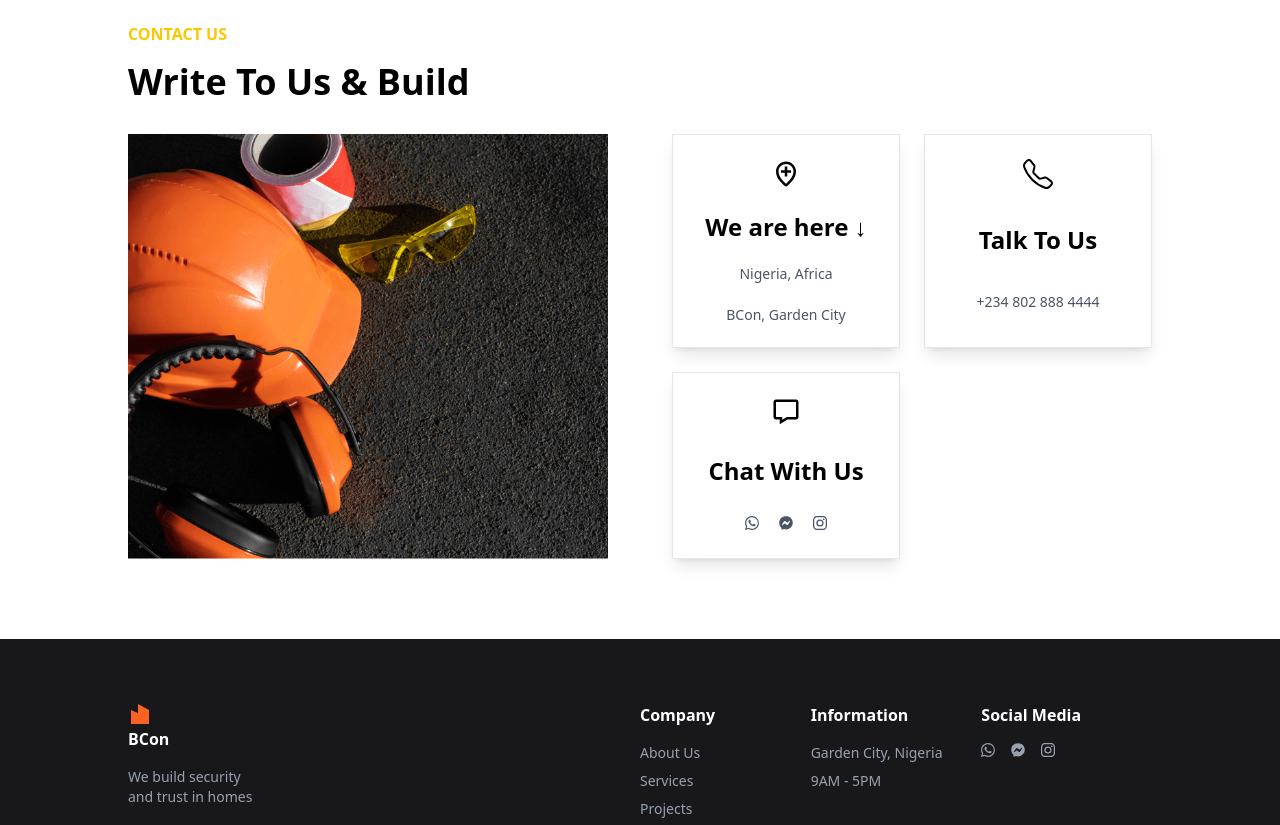
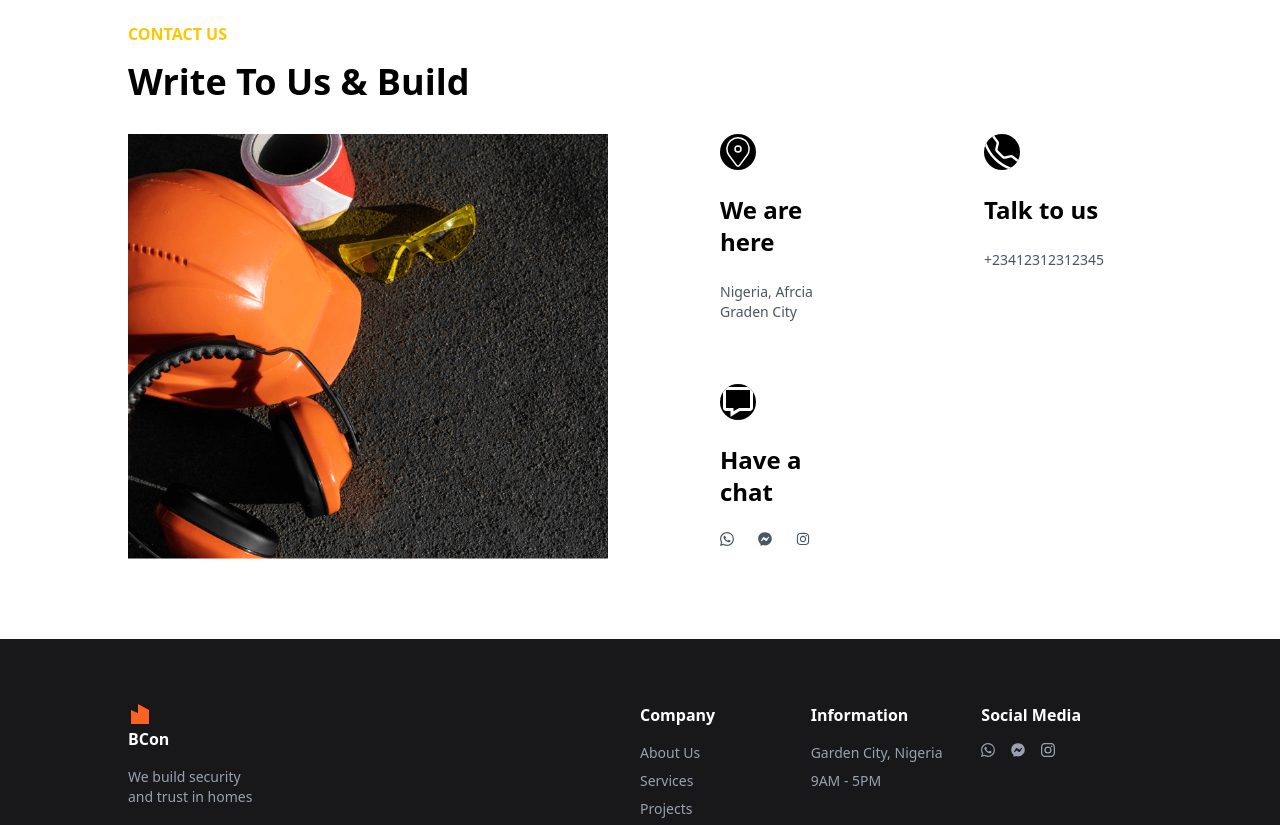
Before and after one commit to Pamode-Ukwe/BCon-construction, a React (Vite) app: page / in a window 1280 px wide. Shown: the part 3040-3865 px from the top of the page. Built offline with nearby package versions, Linux system fonts and the light colour scheme.

Commit message:
Updated contact page

```diff
--- a/src/ContactUs.tsx
+++ b/src/ContactUs.tsx
@@ -1,34 +1,41 @@
-import { BiLocationPlus, BiMessage } from "react-icons/bi"
-import { BsInstagram, BsTelephone, BsWhatsapp } from "react-icons/bs"
-import { FaFacebookMessenger } from "react-icons/fa"
+import { BiMessage } from "react-icons/bi"
 import contactPic from "../src/assets/contact-img.png"
+import { BsTelephone, BsWhatsapp } from "react-icons/bs"
+import { CiLocationOn } from "react-icons/ci"
+import { FaFacebookMessenger, FaInstagram } from "react-icons/fa"
 
 const ContactUs = () => {
   return (
-    <section id="contact-us" className="px-32 py-16">
-        <h1 className="font-bold text-yellow-400 lg:text-left text-center w-fit">CONTACT US</h1>
-        <div className="font-bold text-4xl py-4 col-span-5">Write To Us & Build</div>
-        <div className="grid lg:grid-cols-2 lg:gap-16 py-4 sm:px-0 px-4">
-            <img src={contactPic} alt="" className="sm:flex hidden"/>
-            <div className="grid lg:grid-cols-2 text-center gap-6">
-                <div className="grid border border-gray-200 shadow-lg hover:border-orange-300 hover:cursor-pointer hover:shadow-lg">
-                    <BiLocationPlus className="text-3xl mx-auto grid mt-6"/>
-                    <h1 className="text-2xl font-semibold">We are here ↓</h1>
-                    <h1 className="text-gray-600 text-sm">Nigeria, Africa</h1>
-                    <h2 className="text-gray-600 text-sm lg:pb-0 pb-8">BCon, Garden City</h2>
+    <section id="contact-us" className="md:px-32 sm:px16 px-12 py-16">
+        <h1 className="font-bold text-yellow-400 lg:text-left text-center">CONTACT US</h1>
+        <div className="font-bold text-4xl py-4">Write To Us & Build</div>
+        <div className="grid lg:grid-cols-2 gap-16 py-4">
+            <img src={contactPic} alt="" />
+            <div className="grid lg:grid-cols-2 gap-12 sm:mx-0 mx-auto">
+                <div className="">
+                    <div className="px-12 bg-white rounded-sm">
+                        <CiLocationOn className="text-white bg-black rounded-full text-4xl"/>
+                        <h1 className="font-semibold text-2xl py-6">We are here</h1>
+                        <p className="text-gray-600 text-sm">Nigeria, Afrcia</p>
+                        <p className="text-gray-600 text-sm">Graden City</p>
+                    </div>
                 </div>
-                <div className="grid border border-gray-200 shadow-lg hover:border-orange-300 hover:cursor-pointer hover:shadow-lg">
-                    <BsTelephone className="text-3xl mx-auto grid mt-6"/>
-                    <h1 className="text-2xl font-semibold">Talk To Us</h1>
-                    <h1 className="text-gray-600 text-sm lg:pb-0 pb-8">+234 802 888 4444</h1>
+                <div className="">
+                    <div className="px-12 bg-white rounded-sm">
+                        <BsTelephone className="text-white bg-black rounded-full text-4xl"/>
+                        <h1 className="font-semibold text-2xl py-6">Talk to us</h1>
+                        <p className="text-gray-600 text-sm">+23412312312345</p>
+                    </div>
                 </div>
-                <div className="grid border border-gray-200 shadow-lg hover:border-orange-300 hover:cursor-pointer hover:shadow-lg">
-                    <BiMessage className="text-3xl mx-auto grid mt-6"/>
-                    <h1 className="text-2xl font-semibold">Chat With Us</h1>
-                    <div className="text-gray-600 text-sm flex justify-between lg:px-18 px-44 lg:pt-0 pt-2  lg:pb-0 pb-8">
-                        <BsWhatsapp className="hover:text-orange-300 hover:shadow-md"/>
-                        <FaFacebookMessenger className="hover:text-orange-300 hover:shadow-md"/>
-                        <BsInstagram className="hover:text-orange-300 hover:shadow-md"/>
+                <div>
+                    <div className="px-12 bg-white rounded-sm">
+                        <BiMessage className="text-white bg-black rounded-full text-4xl"/>
+                        <h1 className="font-semibold text-2xl py-6">Have a chat</h1>
+                        <div className="text-gray-600 text-sm flex gap-6">
+                            <BsWhatsapp className="cursor-pointer hover:text-orange-300"/>
+                            <FaFacebookMessenger className="cursor-pointer hover:text-orange-300"/>
+                            <FaInstagram className="cursor-pointer hover:text-orange-300"/>
+                        </div>
                     </div>
                 </div>
             </div>
```
